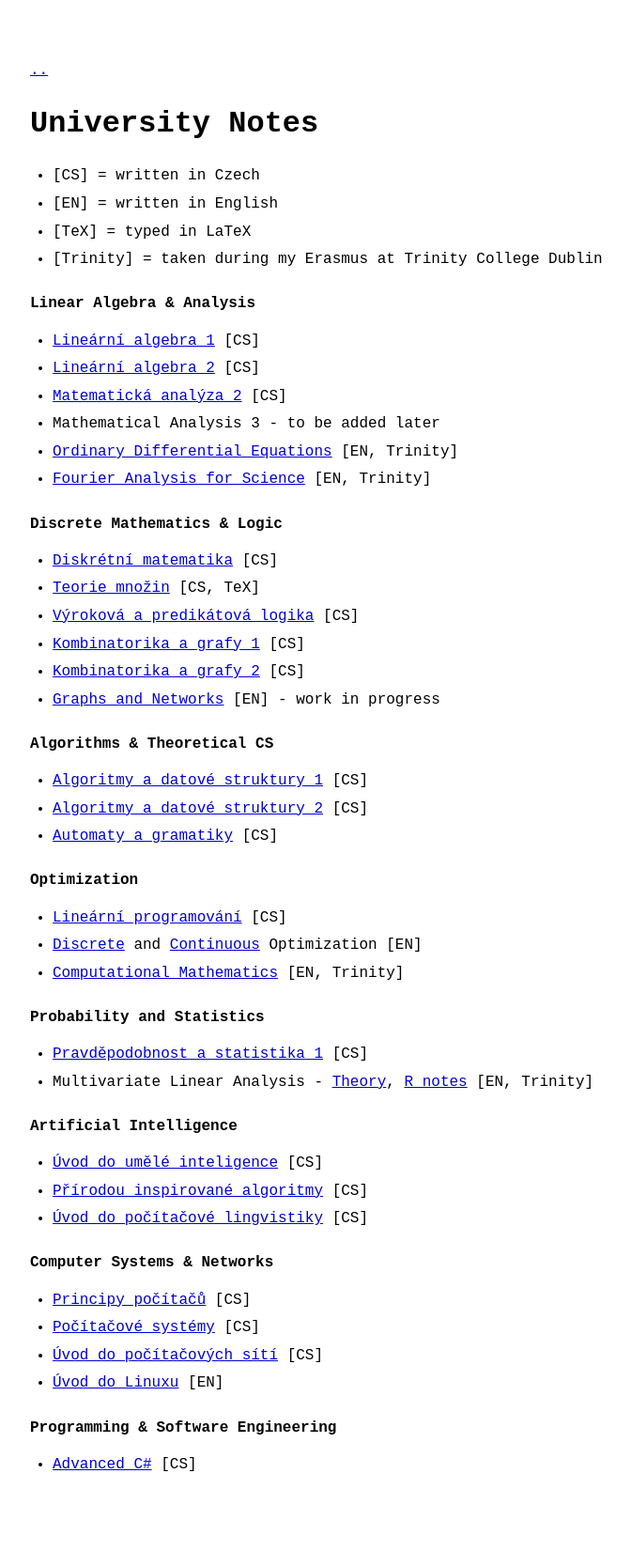
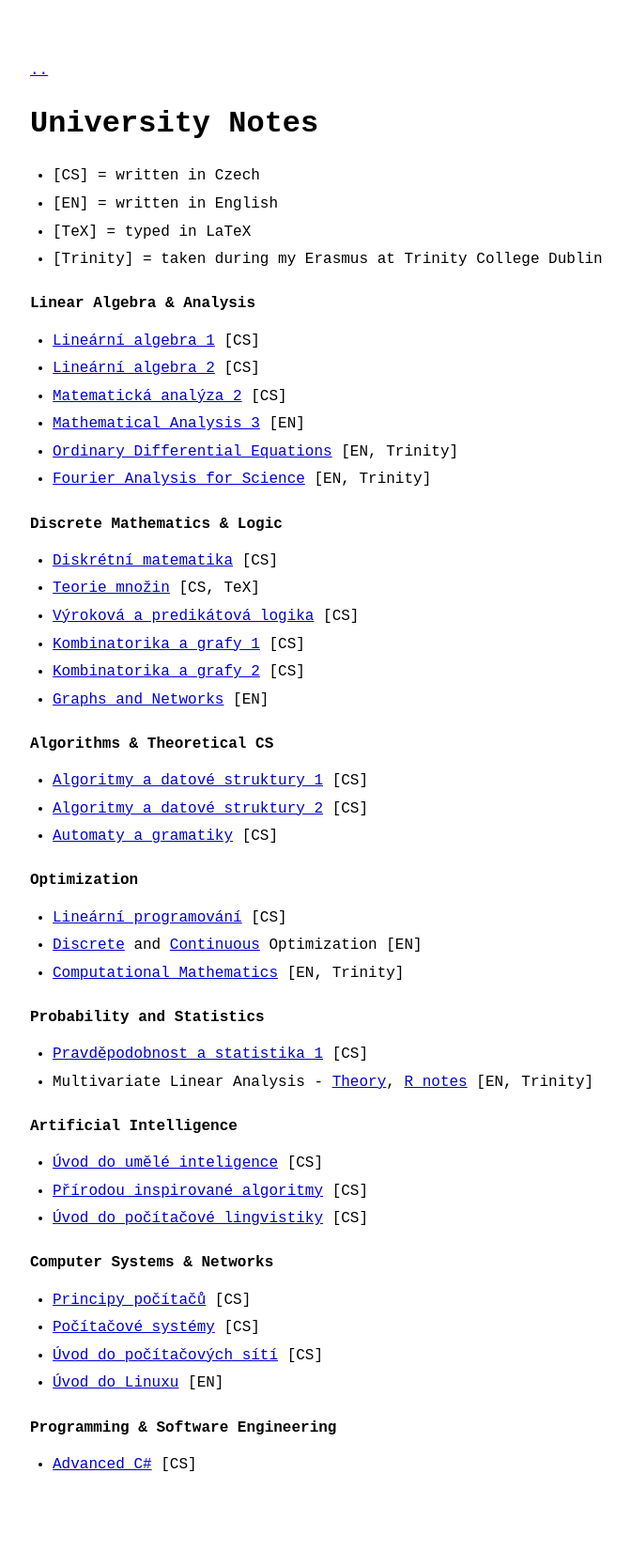
Before and after one commit to Couleslaw/couleslaw.github.io, a Jekyll site: the page built from mff-notes/index.md, in a window 1280 px wide. Shown: the whole page at 94% size, without its empty margins (233-905 px from the left). Built offline with Jekyll 4.4.1, drawn with Linux system fonts in a browser that asks for light colours.

Commit message:
upload notes from analysis 3

```diff
--- a/mff-notes/index.md
+++ b/mff-notes/index.md
@@ -15,7 +15,7 @@ title: MFF Notes | Jakub Smolik
 - [Lineární algebra 1](01/Lingebra-1.pdf) [CS]
 - [Lineární algebra 2](02/Lingebra-2.pdf) [CS]
 - [Matematická analýza 2](03/Analyza-2.pdf) [CS]
-- Mathematical Analysis 3 - to be added later
+- [Mathematical Analysis 3](06/Analyza-3.pdf) [EN]
 - [Ordinary Differential Equations](05/ODE.pdf) [EN, Trinity]
 - [Fourier Analysis for Science](05/Fourier-analysis.pdf) [EN, Trinity]
 
@@ -26,7 +26,7 @@ title: MFF Notes | Jakub Smolik
 - [Výroková a predikátová logika](03/Logika.pdf) [CS]
 - [Kombinatorika a grafy 1](03/Kombagra-1.pdf) [CS]
 - [Kombinatorika a grafy 2](06/Kombagra-2.pdf) [CS]
-- [Graphs and Networks](06/Graphs-and-networks.pdf) [EN] - work in progress
+- [Graphs and Networks](06/Graphs-and-networks.pdf) [EN]
 
 #### Algorithms & Theoretical CS
 
```
Also changed, not shown: 1 other file.
